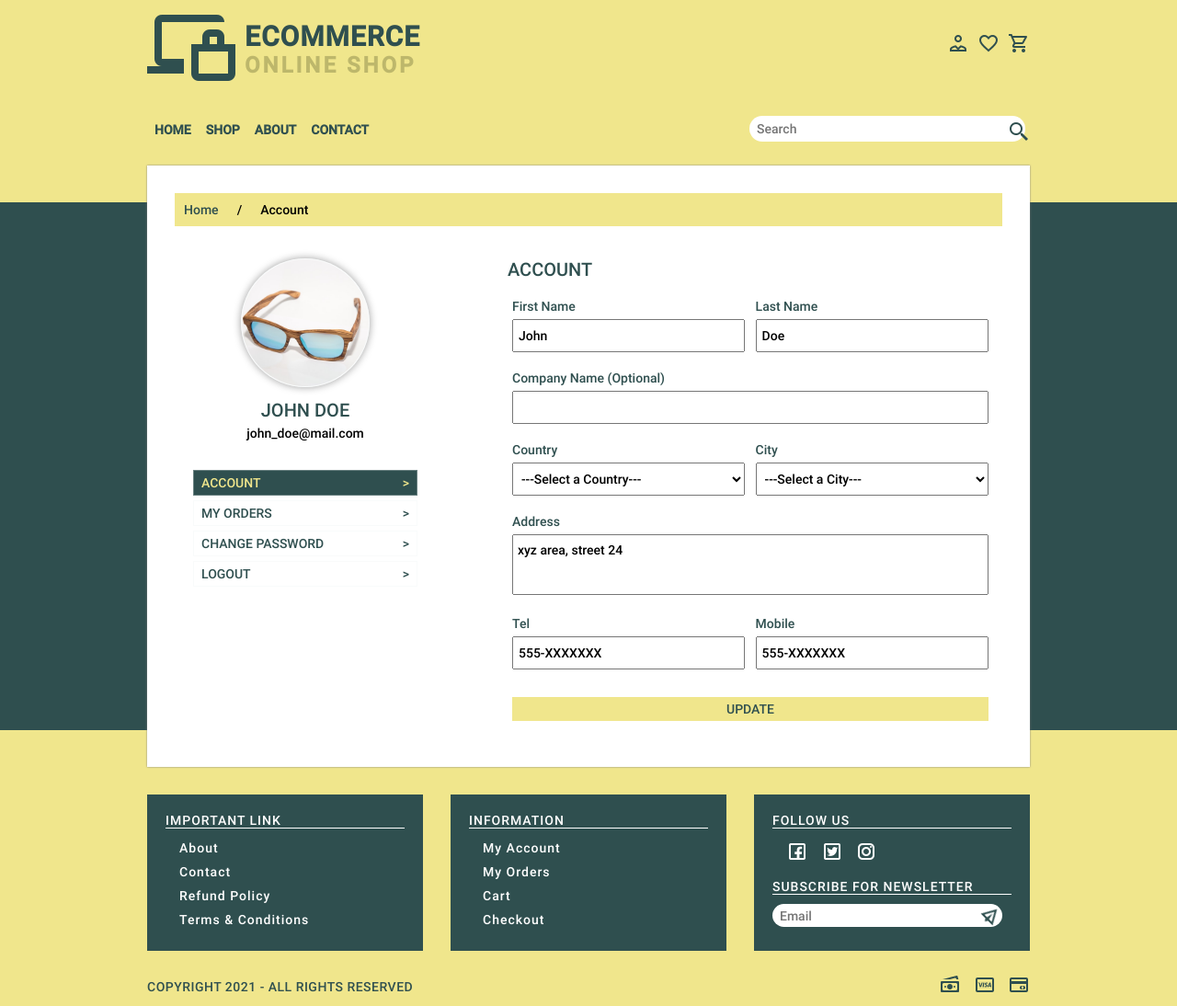
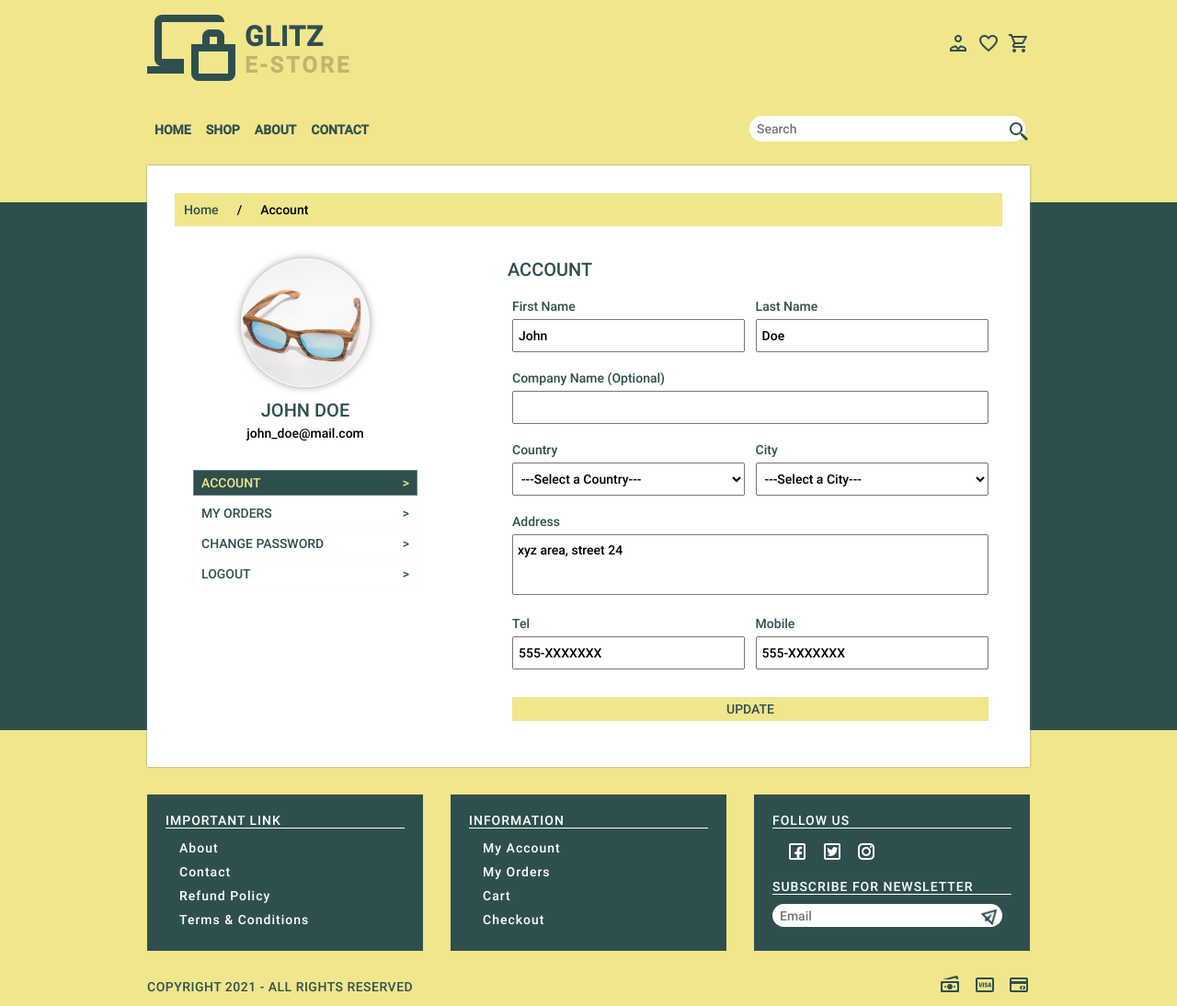
Before and after one commit to VadivelanD28/E-Commerce-Website, a plain HTML site: page E-Commerce-main/account.html in a window 1280 px wide. Shown: the whole page at 92% size. Drawn offline with Linux system fonts and the light colour scheme.

Commit message:
Update account.html

```diff
--- a/E-Commerce-main/account.html
+++ b/E-Commerce-main/account.html
@@ -22,8 +22,8 @@
 					<a href="index.html">
 						<img src="img/icons/online_shopping.png">
 						<div class="logo-text">
-							<p class="big-logo">Ecommerce</p>
-							<p class="small-logo">online shop</p>
+							<p class="big-logo">Glitz</p>
+							<p class="small-logo">E-store</p>
 						</div>
 					</a>
 				</div> <!-- logo -->
```
